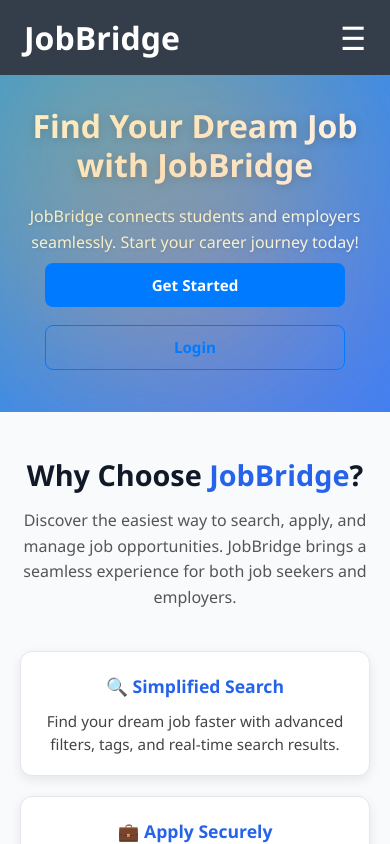
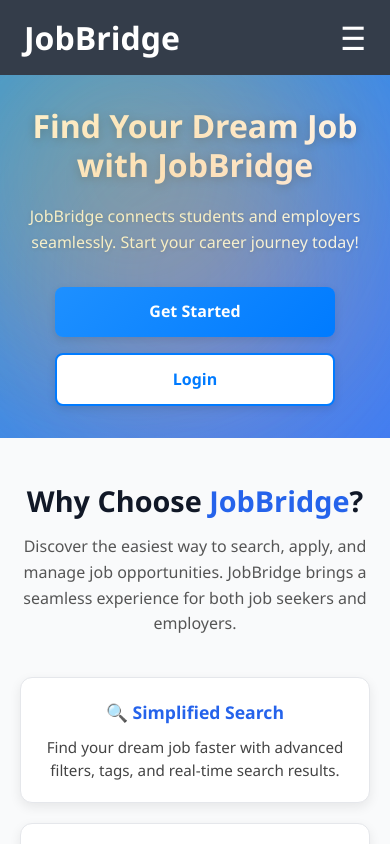
Before and after one commit to Jobwaytech/sitev1, a React (Create React App) app: page / in a window 390 px wide. Shown: the top 844 px of the page. Built offline with nearby package versions, Linux system fonts and the light colour scheme.

Commit message:
Enhanced hero buttons with gradient & animation

```diff
--- a/src/components/Navbar.js
+++ b/src/components/Navbar.js
@@ -10,6 +10,11 @@ export default function Navbar() {
 
   const [activeSection, setActiveSection] = useState("");
   const [menuOpen, setMenuOpen] = useState(false);
+  const fiveHours = 5 * 60 * 60 * 1000;
+  const logoutTime = new Date().getTime() + fiveHours;
+
+  localStorage.setItem("logoutTime", logoutTime);
+
 
   useEffect(() => {
     const handleScroll = () => {
@@ -31,11 +36,24 @@ export default function Navbar() {
     window.addEventListener("scroll", handleScroll);
     return () => window.removeEventListener("scroll", handleScroll);
   }, []);
+  useEffect(() => {
+    const interval = setInterval(() => {
+      const logoutTime = localStorage.getItem("logoutTime");
+      if (logoutTime && new Date().getTime() > parseInt(logoutTime)) {
+        localStorage.clear();
+        navigate("/");
+      }
+    }, 60000); // check every 1 minute
+
+    return () => clearInterval(interval);
+  }, [navigate]);
+
 
   const logout = () => {
     localStorage.clear();
     navigate("/");
   };
+
 
   const isActive = (path) =>
     location.pathname === path ? "active" : "";
--- a/src/index.css
+++ b/src/index.css
@@ -105,7 +105,70 @@ body {
 .hero-buttons {
   position: relative;
   z-index: 10;
+  display: flex;
+  flex-wrap: wrap;
+  gap: 1rem;
+  justify-content: center;
+  margin-top: 2rem;
+  animation: fadeInSlide 1s ease-in-out forwards;
+  opacity: 0;
+  transform: translateY(30px);
 }
+
+@keyframes fadeInSlide {
+  to {
+    opacity: 1;
+    transform: translateY(0);
+  }
+}
+
+.btn-btn-primary,
+.btn-btn-outline {
+  padding: 0.75rem 1.5rem;
+  border-radius: 0.5rem;
+  font-weight: 600;
+  font-size: 1rem;
+  cursor: pointer;
+  transition: all 0.4s ease;
+  text-align: center;
+  min-width: 150px;
+  text-decoration: none;
+  box-shadow: 0 3px 8px rgba(0, 0, 0, 0.1);
+}
+
+/* 🌈 Gradient Primary Button */
+.btn-btn-primary {
+  background-image: linear-gradient(135deg, #1e90ff, #007bff);
+  color: #fff;
+  border: none;
+  position: relative;
+  overflow: hidden;
+}
+
+.btn-btn-primary:hover {
+  background-image: linear-gradient(135deg, #0056b3, #0047a0);
+  transform: translateY(-3px);
+  box-shadow: 0 6px 16px rgba(0, 91, 187, 0.4);
+}
+
+/* 🟦 Gradient Outline Button with Invert on Hover */
+.btn-btn-outline {
+  background-color: #fff;
+  border: 2px solid #007bff;
+  color: #007bff;
+  background-image: none;
+  position: relative;
+  overflow: hidden;
+}
+
+.btn-btn-outline:hover {
+  background-image: linear-gradient(135deg, #007bff, #0056b3);
+  color: #fff;
+  transform: translateY(-3px);
+  box-shadow: 0 6px 16px rgba(0, 123, 255, 0.3);
+}
+
+
 /* Gradient animation */
 @keyframes gradientMove {
   0% { background-position: 0% 50%; }
@@ -138,6 +201,12 @@ body {
   .hero-buttons {
     flex-direction: column;
     gap: 1rem;
+    align-items: center;
+  }
+  .btn-btn-primary,
+  .btn-btn-outline {
+    width: 100%;
+    max-width: 280px;
   }
 
   .btn {
--- a/src/pages/Home.js
+++ b/src/pages/Home.js
@@ -1,7 +1,6 @@
 import React, { useEffect, useRef } from "react";
 import { Link, useLocation } from "react-router-dom";
 import "../index.css";
-import '../css/MainAdmin.css';
 
 export default function Home() {
   const token = localStorage.getItem("token");
@@ -39,20 +38,20 @@ export default function Home() {
           <div className="hero-buttons">
             {!token ? (
               <>
-                <Link to="/auth" className="btn btn-primary">
+                <Link to="/auth" className="btn-btn-primary">
                   Get Started
                 </Link>
-                <Link to="/auth" className="btn btn-outline">
+                <Link to="/auth" className="btn-btn-outline">
                   Login
                 </Link>
               </>
             ) : (
               <>
-                <Link to="/career" className="btn btn-primary">
+                <Link to="/career" className="btn-btn-primary">
                   Go to Career
                 </Link>
                 <button
-                  className="btn btn-outline"
+                  className="btn-btn-outline"
                   onClick={() => {
                     localStorage.removeItem("token");
                     localStorage.removeItem("role");
```
